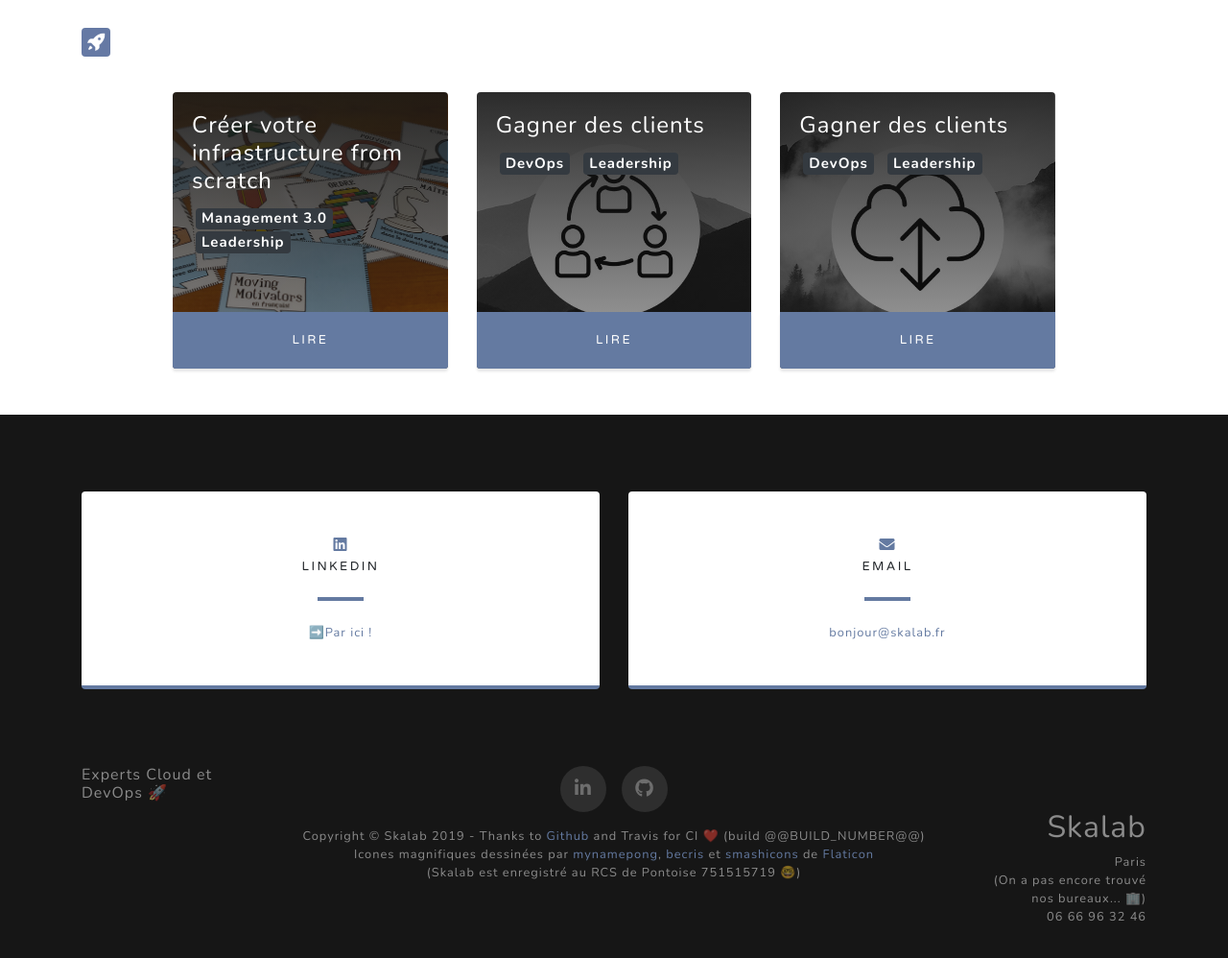
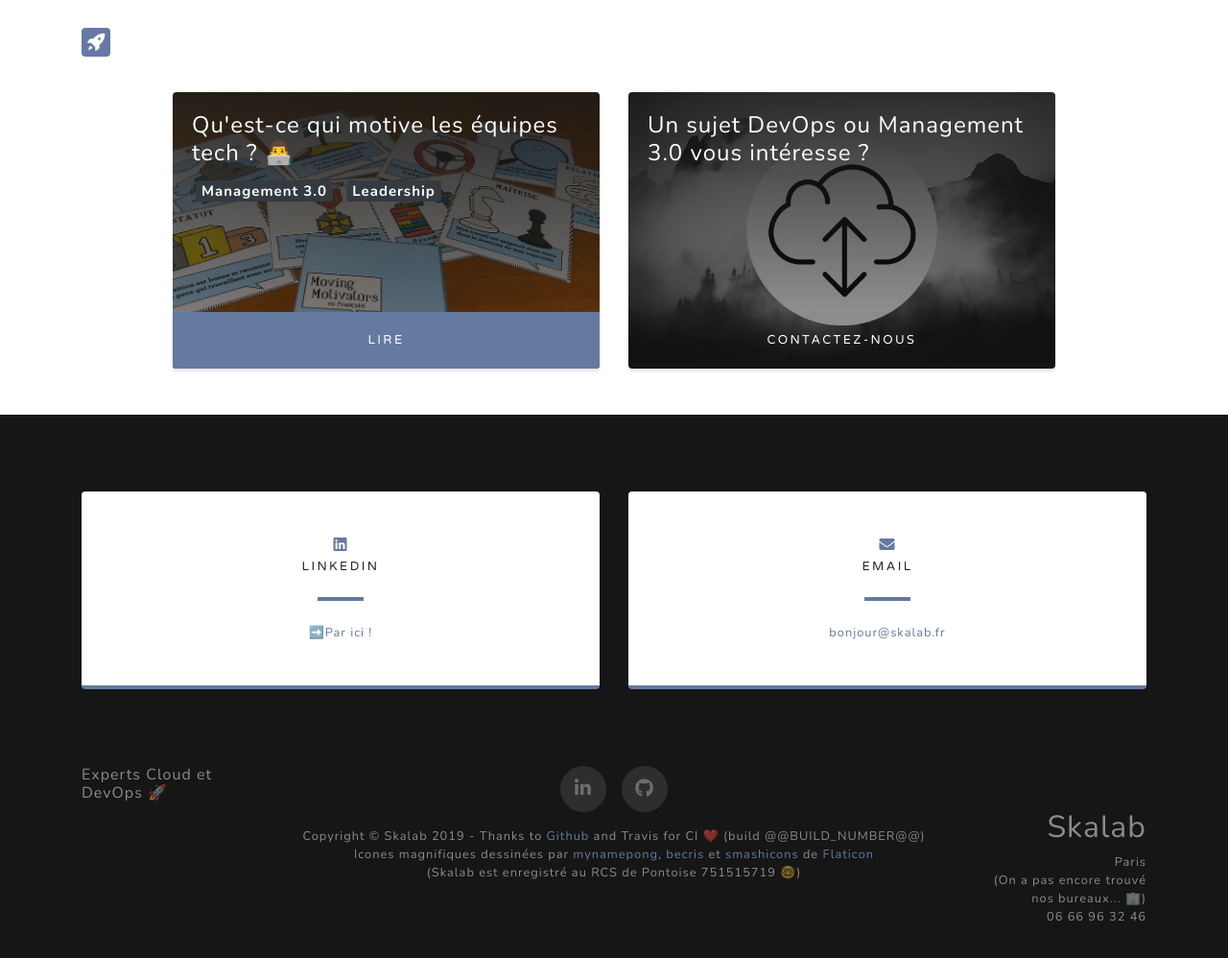
Before and after one commit to skalab/website, a Jekyll site: the page built from blog.md, in a window 1280 px wide and 1046 px high. Shown: the top 998 px of the window at 96% size. Built offline with Jekyll 4.4.1, drawn with Linux system fonts in a browser that asks for light colours; nearby versions of some CDN libraries.

Commit message:
Added article auto-listing system

```diff
--- a/blog.md
+++ b/blog.md
@@ -14,35 +14,24 @@ permalink: /blog/
     <div class="row">
       <div class="col-lg-10 mx-auto">
         <div class="card-deck text-white">
-          <div class="card border-0" style="background: -webkit-gradient(linear, left top, left bottom, from(rgba(22, 22, 22, 0.9)), color-stop(95%, rgba(22, 22, 22, 0.4)), to(#161616)), url(/img/moving-motivators.png); background: linear-gradient(to bottom, rgba(22, 22, 22, 0.9) 0%, rgba(22, 22, 22, 0.4) 95%, #161616 100%) url(/img/moving-motivators.png); background-position: center; background-repeat: no-repeat; background-attachment: scroll; background-size: cover;">
+          {% for post in site.posts %}
+          <div class="card border-0" style="background: -webkit-gradient(linear, left top, left bottom, from(rgba(22, 22, 22, 0.9)), color-stop(95%, rgba(22, 22, 22, 0.4)), to(#161616)), url({{ post.background-image }}); background: linear-gradient(to bottom, rgba(22, 22, 22, 0.9) 0%, rgba(22, 22, 22, 0.4) 95%, #161616 100%) url({{ post.background-image }}); background-position: center; background-repeat: no-repeat; background-attachment: scroll; background-size: cover;">
             <div class="card-body">
-              <h4 class="card-title">Créer votre infrastructure from scratch</h4>
+              <h4 class="card-title">{{ post.title }}</h4>
               <h5>
-                <span class="badge badge-dark mx-1">Management 3.0</span>
-                <span class="badge badge-dark mx-1">Leadership</span>
+                {% for tags in post.tags %}
+                <span class="badge badge-dark mx-1">{{ tags }}</span>
+                {% endfor %}
               </h5>
             </div>
-            <a class="card-footer btn btn-primary" href="#devops">Lire</a>
+            <a class="card-footer btn btn-primary" href="{{ post.permalink }}">Lire</a>
           </div>
-          <div class="card border-0" style="background: -webkit-gradient(linear, left top, left bottom, from(rgba(22, 22, 22, 0.9)), color-stop(95%, rgba(22, 22, 22, 0.4)), to(#161616)), url(/img/service-team.jpg); background: linear-gradient(to bottom, rgba(22, 22, 22, 0.9) 0%, rgba(22, 22, 22, 0.4) 95%, #161616 100%) url(/img/moving-motivators.png); background-position: center; background-repeat: no-repeat; background-attachment: scroll; background-size: cover;">
-            <div class="card-body">
-              <h4 class="card-title">Gagner des clients</h4>
-              <h5>
-                <span class="badge badge-dark mx-1">DevOps</span>
-                <span class="badge badge-dark mx-1">Leadership</span>
-              </h5>
-            </div>
-            <a class="card-footer btn btn-primary" href="#devops">Lire</a>
-          </div>
+          {% endfor %}
           <div class="card border-0" style="background: -webkit-gradient(linear, left top, left bottom, from(rgba(22, 22, 22, 0.9)), color-stop(95%, rgba(22, 22, 22, 0.4)), to(#161616)), url(/img/service-infra.jpg); background: linear-gradient(to bottom, rgba(22, 22, 22, 0.9) 0%, rgba(22, 22, 22, 0.4) 95%, #161616 100%) url(/img/moving-motivators.png); background-position: center; background-repeat: no-repeat; background-attachment: scroll; background-size: cover;">
             <div class="card-body">
-              <h4 class="card-title">Gagner des clients</h4>
-              <h5>
-                <span class="badge badge-dark mx-1">DevOps</span>
-                <span class="badge badge-dark mx-1">Leadership</span>
-              </h5>
+              <h4 class="card-title">Un sujet DevOps ou Management 3.0 vous intéresse ?</h4>
             </div>
-            <a class="card-footer btn btn-primary" href="#devops">Lire</a>
+            <a class="card-footer btn btn-secondary" href="/contact">Contactez-nous</a>
           </div>
         </div>
       </div>
```
